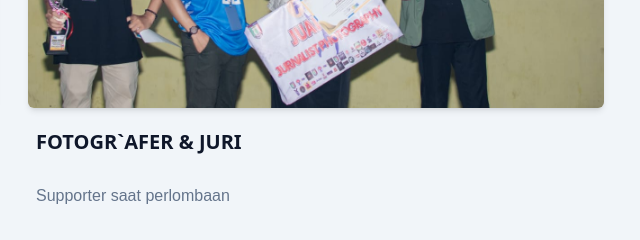
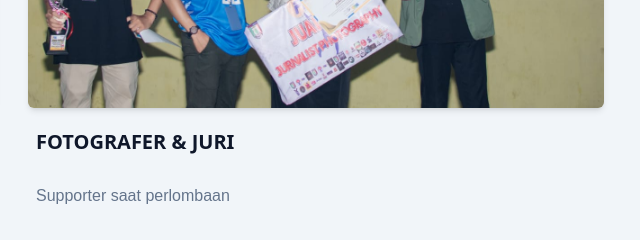
Before and after one commit to arifatandika25/arifatandika25.github.io, a website: page index.html in a window 1280 px wide. Shown: the part 3140-3380 px from the top of the page, 628-1268 px from the left. Drawn offline with nearby package versions, Linux system fonts and the light colour scheme.

Commit message:
update kesalahan

```diff
--- a/index.html
+++ b/index.html
@@ -194,7 +194,7 @@
                 <img src="img/foto2.jpg" alt="doc.1 cewe" width="w-full" />
               </div>
             </div>
-            <h3 class="font-semibold text-xl text-dark mt-5 mb-3 px-2">FOTOGR`AFER & JURI</h3>
+            <h3 class="font-semibold text-xl text-dark mt-5 mb-3 px-2">FOTOGRAFER & JURI</h3>
             <p class="text-base px-2 text-tex font-medium pb-4 py-4 font-nunto">Supporter saat perlombaan</p>
           </div>
           <div class="mb-14 p-4 md:w-1/2 xl:w-96">
```
